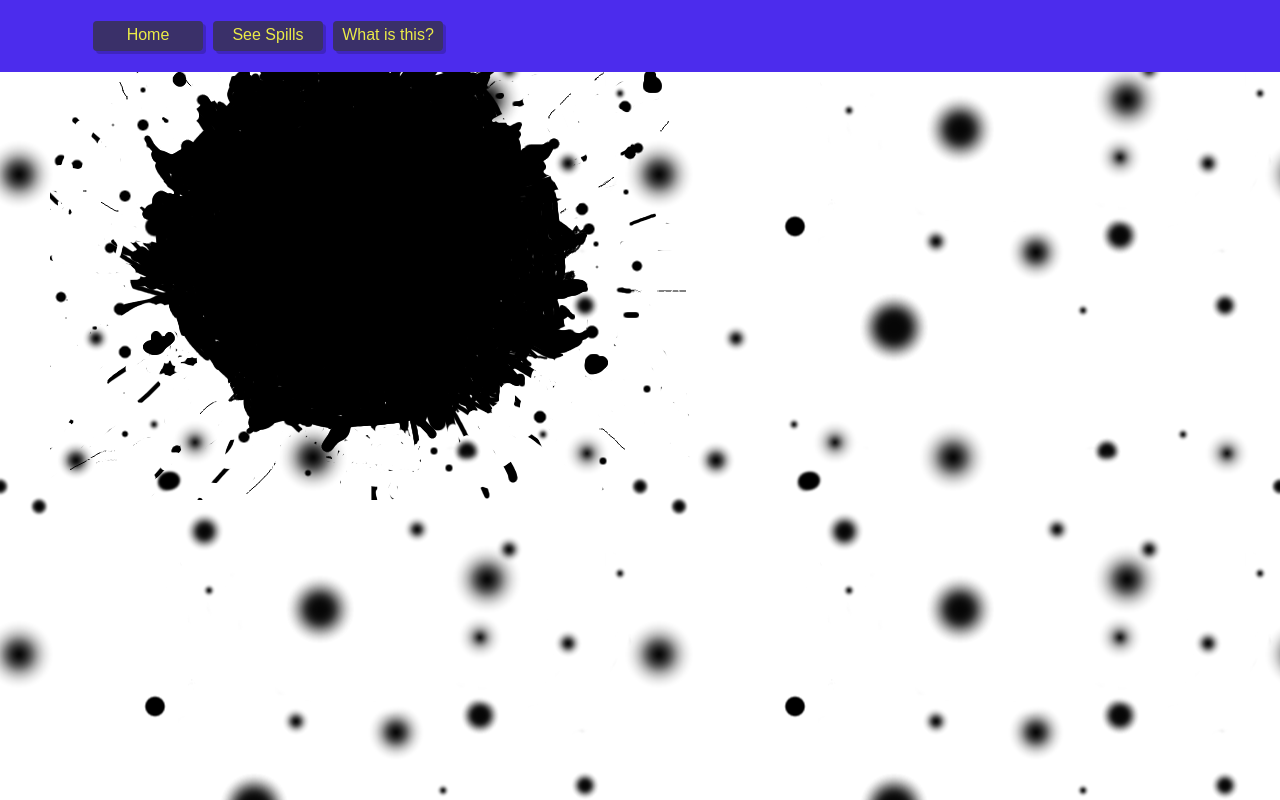
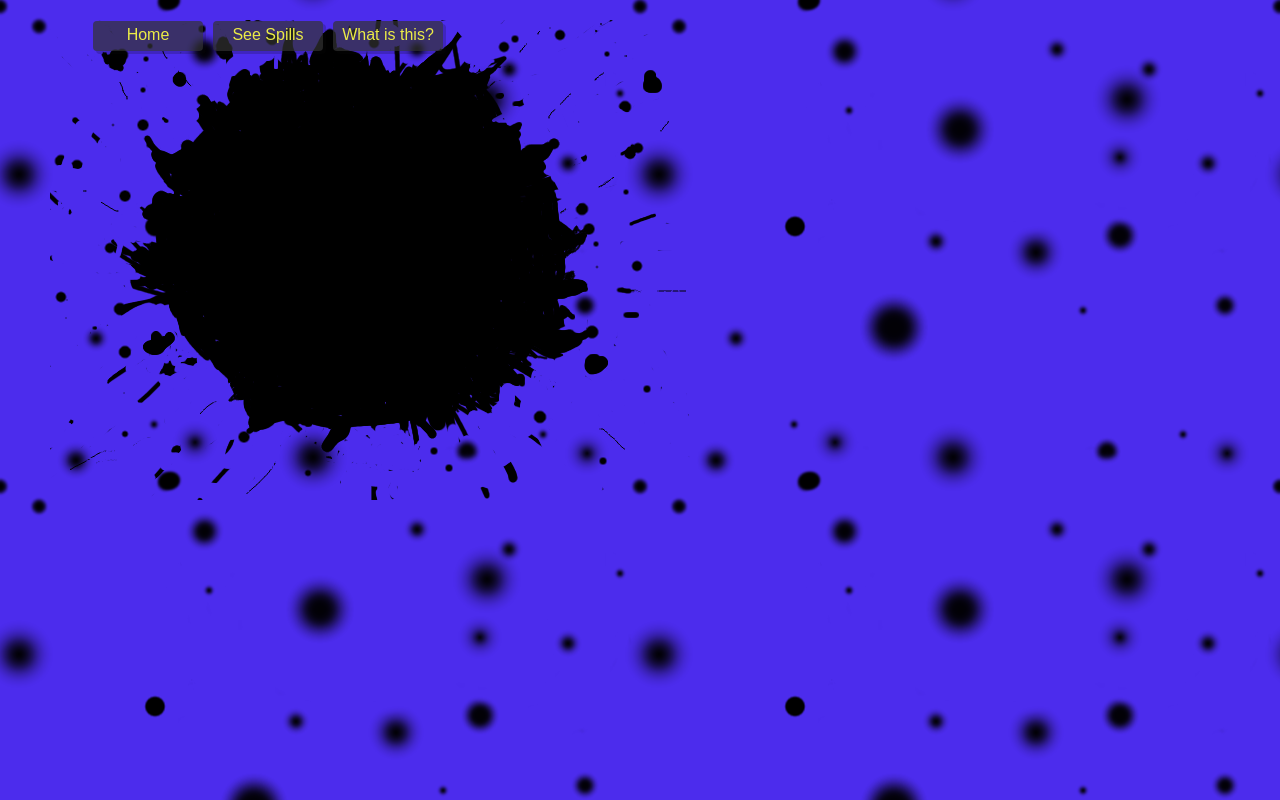
Before and after one commit to marclitchfield/spilledit, a website: page public/addspill.html in a window 1280 px wide. Drawn offline with Linux system fonts and the light colour scheme.

Commit message:
Style needs to be applied to html tag

```diff
--- a/public/addspill.html
+++ b/public/addspill.html
@@ -1,5 +1,5 @@
 <!DOCTYPE html>
-<html>
+<html style="background-color: hsl(250, 84%, 55%)">
     <head>
         <meta charset="utf-8">
         <title>Add A Spill</title>
@@ -10,7 +10,7 @@
         <link rel="stylesheet" href="css/normalize.css">
         <link rel="stylesheet" href="css/app.css">
     </head>
-    <body style="background-color: hsl(250, 84%, 55%)">
+    <body>
         <div class="container">
             <div class="row">
                 <ul class="col nav">
```
Also changed, not shown: public/index.html (+2 -2 lines).
